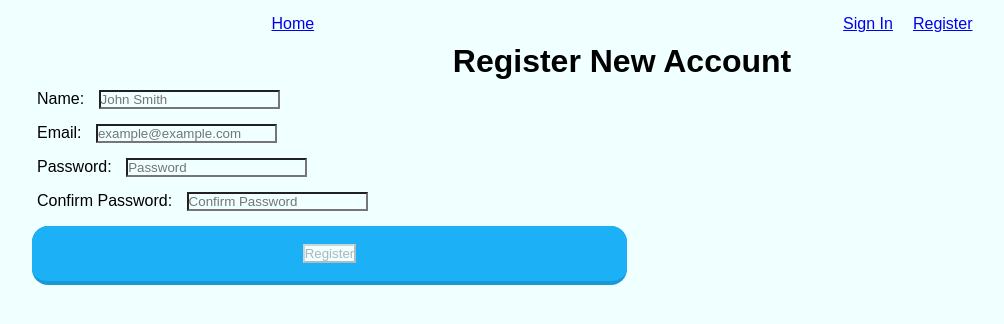
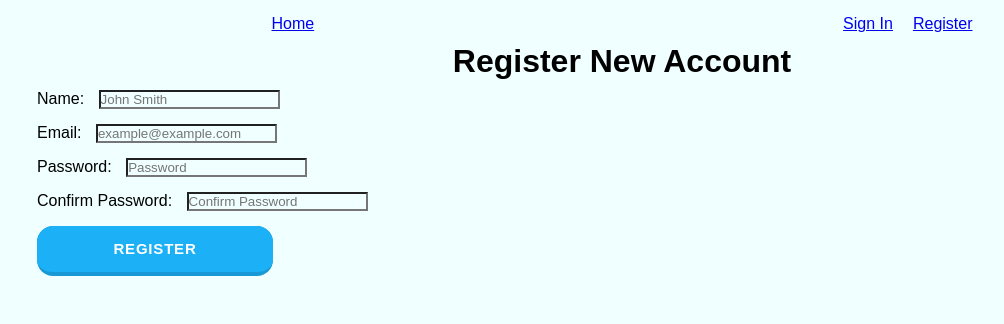
Before and after one commit to Aonmonomer/spaway, a React (Create React App) app in the folder spaway/: page /register in a window 1280 px wide. Shown: the top 324 px of the page, without its empty margins (18-1022 px from the left). Built offline with nearby package versions, Linux system fonts and the light colour scheme.

Commit message:
Updated CSS

```diff
--- a/spaway/src/App.css
+++ b/spaway/src/App.css
@@ -175,6 +175,70 @@
 border: 3px solid navy;
 
 }
+/**************************************************/
+/* Register CSS */
+
+.button_register{
+  appearance: button;
+  background-color: #1899D6;
+  border: solid transparent;
+  border-radius: 16px;
+  border-width: 0 0 4px;
+  box-sizing: border-box;
+  color: #FFFFFF;
+  cursor: pointer;
+  display: inline-block;
+  font-family: din-round,sans-serif;
+  font-size: 15px;
+  font-weight: 700;
+  letter-spacing: .8px;
+  line-height: 20px;
+  margin: 5;
+  outline: none;
+  overflow: visible;
+  padding: 13px 16px;
+  text-align: center;
+  text-transform: uppercase;
+  touch-action: manipulation;
+  transform: translateZ(0);
+  transition: filter .2s;
+  user-select: none;
+  -webkit-user-select: none;
+  vertical-align: middle;
+  white-space: nowrap;
+  width: 20%;
+
+}
+
+.button_register:after {
+  background-clip: padding-box;
+  background-color: #1CB0F6;
+  border: solid transparent;
+  border-radius: 16px;
+  border-width: 0 0 4px;
+  bottom: -4px;
+  content: "";
+  left: 0;
+  position: absolute;
+  right: 0;
+  top: 0;
+  z-index: -1;
+}
+
+.button_register:main,
+.button_register:focus {
+  user-select: auto;
+}
+
+.button_register:hover:not(:disabled) {
+  filter: brightness(1.1);
+  -webkit-filter: brightness(1.1);
+}
+
+.button_register:disabled {
+  cursor: auto;
+}
+
 
 /**************************************************/
 /* Spa Page CSS */
@@ -225,7 +289,3 @@
 .forms_header {
   text-align: center;
 }
-
-.review_text_area{
-  rows: 5
-}
--- a/spaway/src/pages/Register.js
+++ b/spaway/src/pages/Register.js
@@ -74,8 +74,9 @@
                 required
               />
             </div>
-            <div className="button_sign_in">
+            <div>
               <button
+                className="button_register"
                 disabled={
                   !formValues.email ||
                   (!formValues.password &&
```
